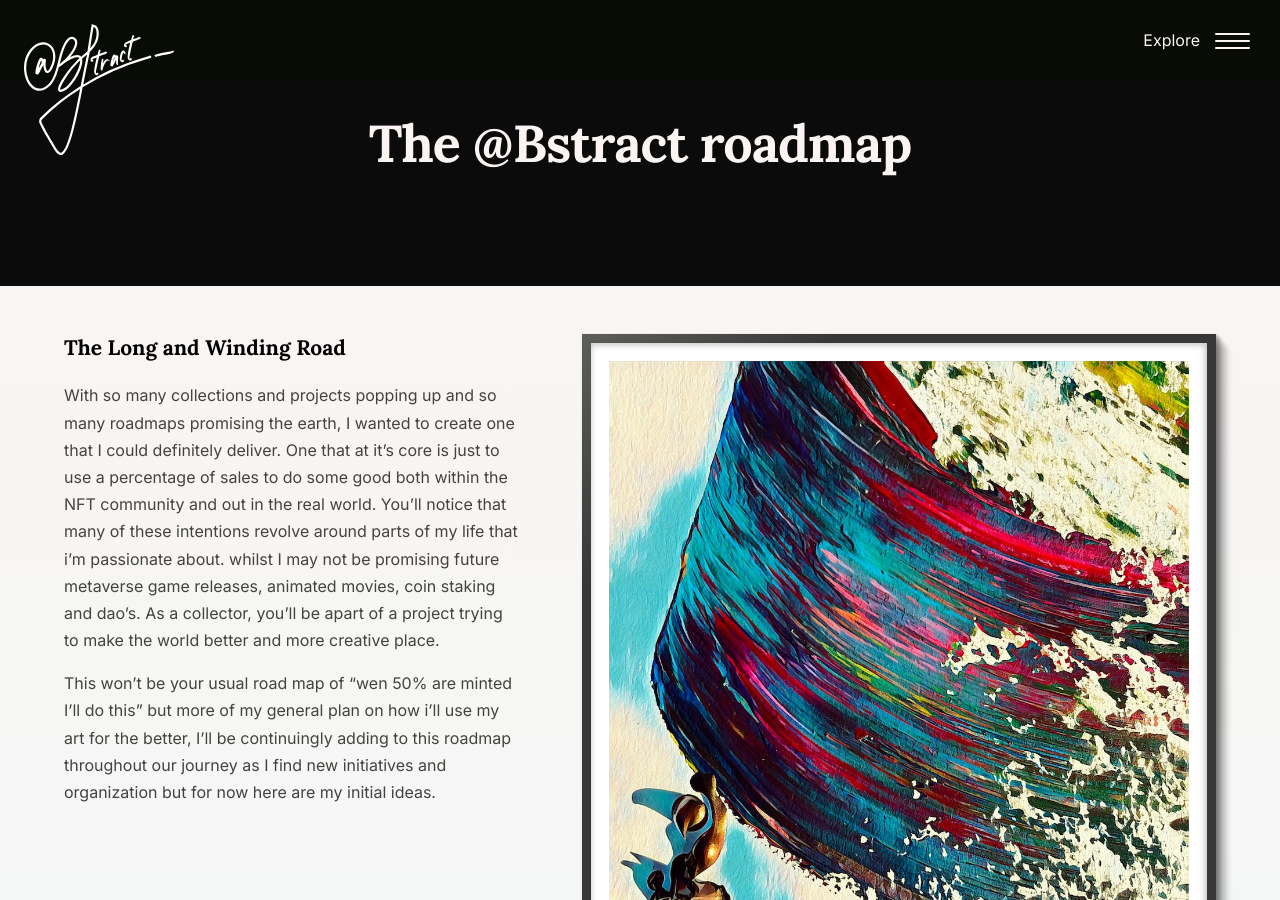
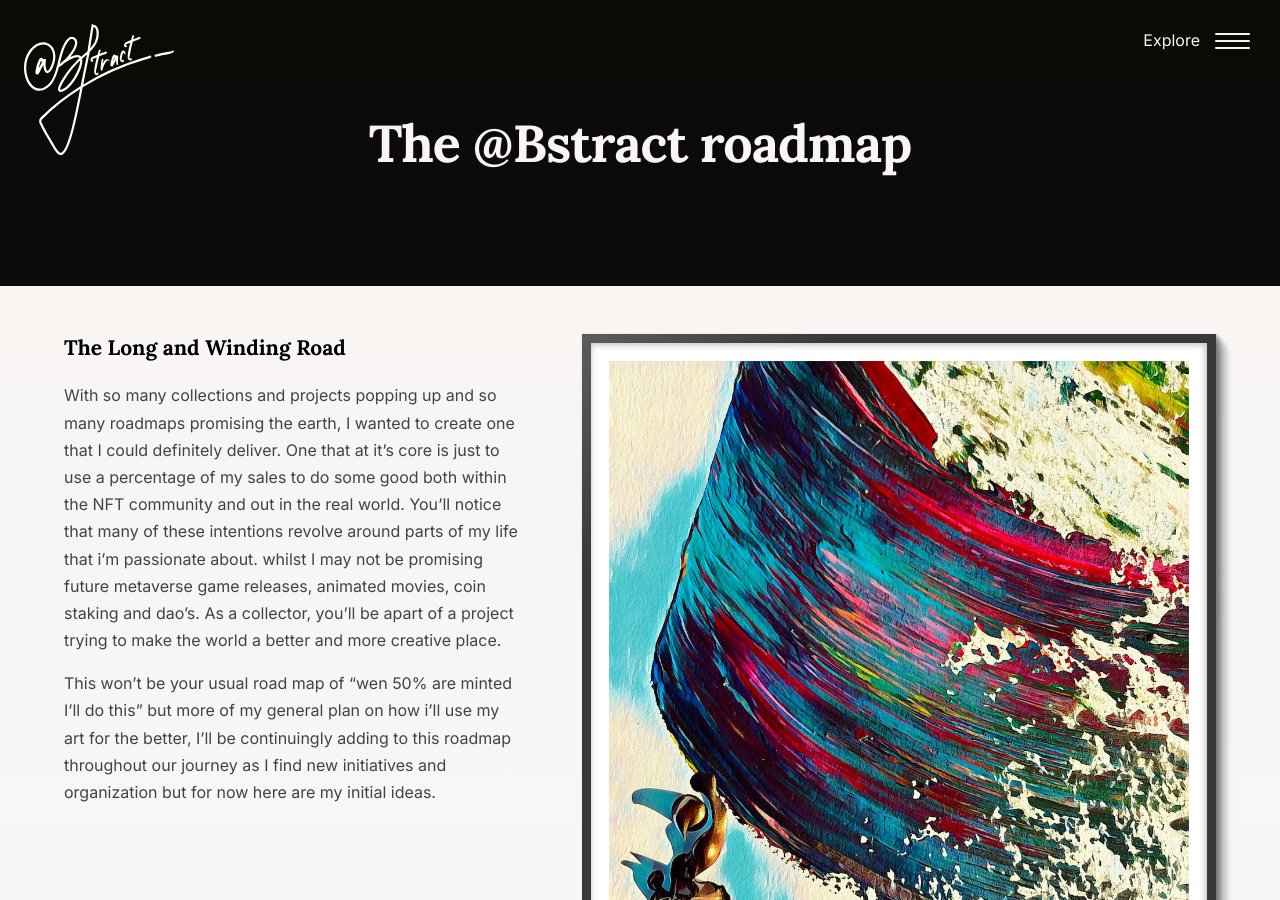
Before and after one commit to Bstract/Bstract, a Jekyll site: the page built from roadmap.html, in a window 1280 px wide and 900 px high. Built offline with Jekyll 4.4.1, drawn with Linux system fonts in a browser that asks for light colours; nearby versions of some CDN libraries; some of the changed text lies outside the part shown.

```diff
--- a/roadmap.html
+++ b/roadmap.html
@@ -14,7 +14,7 @@
     <div class="offset-flex">
       <div class="offset-flex-intro">
         <h3 class="editable">The Long and Winding Road</h3>
-        <p class="editable">With so many collections and projects popping up and so many roadmaps promising the earth, I wanted to create one that I could definitely deliver. One that at it’s core is just to use a percentage of sales to do some good both within the NFT community and out in the real world. You’ll notice that many of these intentions revolve around parts of my life that i’m passionate about.  whilst I may not be promising future metaverse game releases, animated movies, coin staking and dao’s. As a collector, you’ll be apart of a project trying to make the world better and more creative place.</p>
+        <p class="editable">With so many collections and projects popping up and so many roadmaps promising the earth, I wanted to create one that I could definitely deliver. One that at it’s core is just to use a percentage of my sales to do some good both within the NFT community and out in the real world. You’ll notice that many of these intentions revolve around parts of my life that i’m passionate about. whilst I may not be promising future metaverse game releases, animated movies, coin staking and dao’s. As a collector, you’ll be apart of a project trying to make the world a better and more creative place.</p>
         <p class="editable">This won’t be your usual road map of “wen 50% are minted I’ll do this” but more of my general plan on how i’ll use my art for the better, I’ll be continuingly adding to this roadmap throughout our journey as I find new initiatives and organization but for now here are my initial ideas.</p>
       </div>
       <div class="offset-flex-images">
@@ -31,7 +31,7 @@
     <div class="offset-flex offset-flex-alternate">
       <div class="offset-flex-intro">
         <h3 class="editable">Carbon Negative</h3>
-        <p class="editable">Using Aerial i’d like to commit to making sure that my entire collection including work I buy from other artists will be continually made Carbon negative through the use of Aerial. An organisation that analysis your wallet and offsets your carbon footprint by . . . . .</p>
+        <p class="editable">I’d like to commit to making sure that my entire collection including work I buy from other artists will be continually made Carbon negative through the use of Aerial. An organisation that analysis your wallet and works with verified environmental efforts globally to offset carbon emissions.</p>
       </div>
       <div class="offset-flex-images">
         <div class="picture-frame">
@@ -47,7 +47,7 @@
     <div class="offset-flex">
       <div class="offset-flex-intro">
         <h3 class="editable">Artist Onboarding</h3>
-        <p class="editable">I believe that NFT’s will revolutionise  Art, Music Gaming and So many other industries. I’d like to do my part in helping other creatives join the space, This will include, Paying their initial gas fee’s, teaching them what I’ve learnt about NFT’s and purchasing their first pieces. This isn’t a milestone but rather a continuous endevour.</p>
+        <p class="editable">I believe that NFT’s will revolutionise Art, Music Gaming and So many other industries. I’d like to do my part in helping other creatives join the space, This will include, Paying their initial gas fee’s, teaching them what I’ve learnt about NFT’s and purchasing their first pieces. This isn’t a milestone but rather a continuous endevour.</p>
         <h3 class="editable">Artist Community</h3>
         <p class="editable">One of the best ways to support other artists is to simply buy their work, a percentage of my sales will simply go back into the NFT community and the great thing about nft’s is you’ll always be able to see which other artists I’m supporting by checking my collection. Please also check my collaborations page to see some of the unique and incredible Artists i’ve worked with so far.</p>
       </div>
@@ -81,7 +81,7 @@
     <div class="offset-flex">
       <div class="offset-flex-intro">
         <h3 class="editable">Music Lessons</h3>
-        <p class="editable">Music has always been the biggest part of my life and having taught music for years i’ve seen first hand the difference it can make in peoples lives. I’d like use my Art to pay for music lesson for children with a passion for music but may not be able afford their weekly tuition, I also have much more ambitious plans in this area such as scholarships and bursaries  but more to come on that later.</p>
+        <p class="editable">Music has always been the biggest part of my life and having taught music for years i’ve seen first hand the difference it can make in peoples lives. I’d like use my Art to pay for music lesson for children with a passion for music but may not be able afford their weekly tuition, I also have much more ambitious plans in this area such as scholarships and bursaries, but more to come on that later.</p>
 
         <h3 class="editable">Album and live show Funding</h3>
         <p class="editable">Having studied music in London and worked as a professional touring and session musician, over the years I have met a huge amount of incredible Artists and players, I know the costs involved in releasing an album and I would love to fund some of the projects I’ve connected with, My aim is also to provide the collectors of my work free access to all of these projects.</p>
```
Also changed, not shown: index.html (+6 -6 lines), payntchronicles.html (+5 -4 lines), 2 other files.
